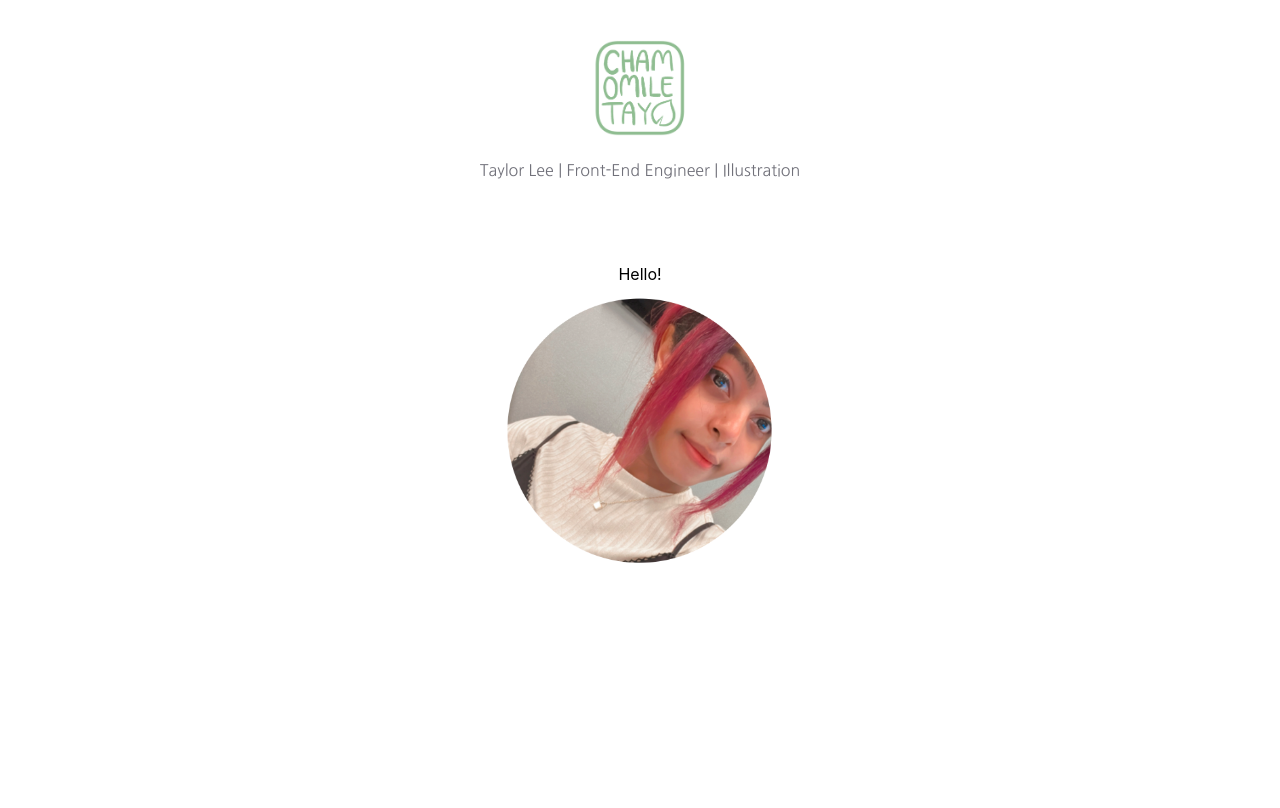
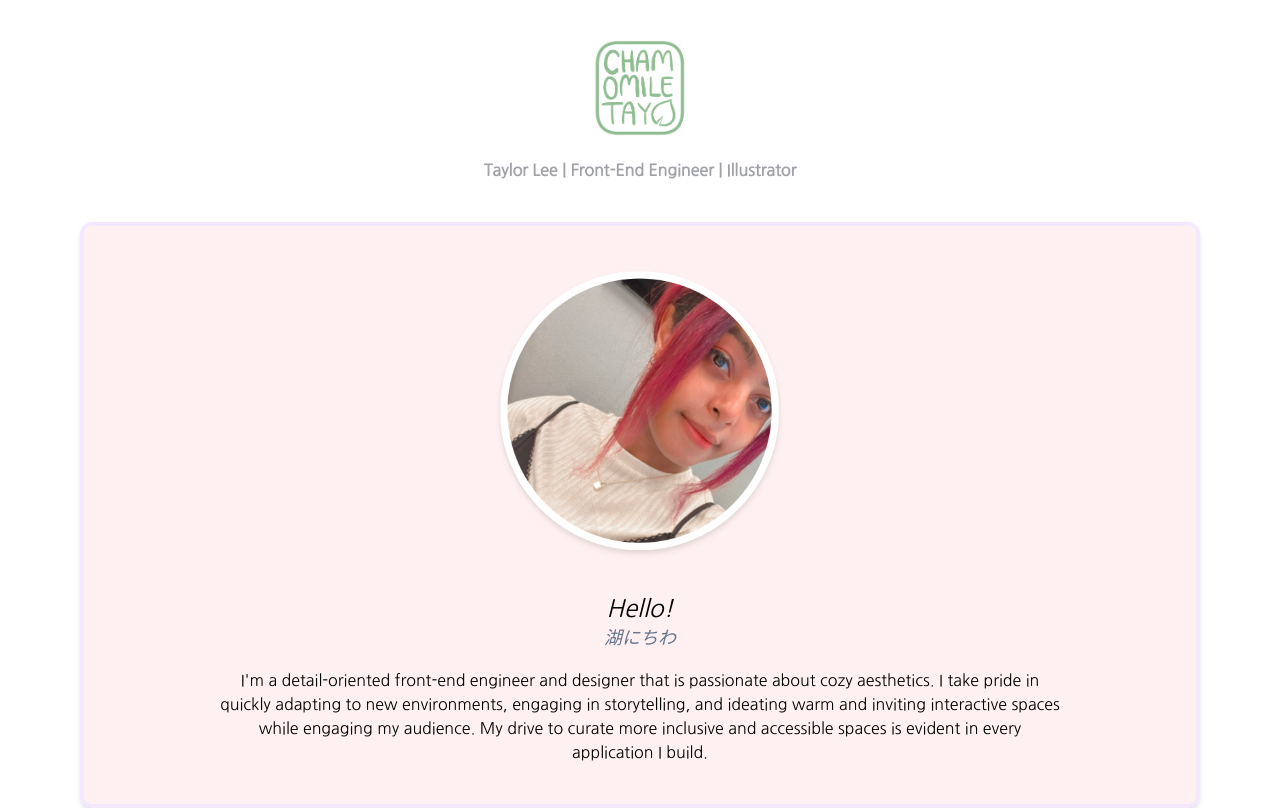
Before and after one commit to chamomiletay/chamomiletay-archive, a React (Create React App) app: page /about in a window 1280 px wide. Built offline with nearby package versions, Linux system fonts and the light colour scheme.

Commit message:
Added styling and description to About component

```diff
--- a/public/index.html
+++ b/public/index.html
@@ -15,7 +15,17 @@
       user's mobile device or desktop. See https://developers.google.com/web/fundamentals/web-app-manifest/
     -->
     <link rel="manifest" href="%PUBLIC_URL%/manifest.json" />
+
+    <!-- font imports -->
+
     <link href="https://fonts.googleapis.com/css2?family=Nanum+Gothic&display=swap" rel="stylesheet">
+
+    <link href="https://fonts.googleapis.com/css2?family=Noto+Sans+JP:wght@500&display=swap" rel="stylesheet">
+
+    <link href="https://fonts.googleapis.com/css2?family=Noto+Serif+JP:wght@500&display=swap" rel="stylesheet">
+
+    <link href="https://fonts.googleapis.com/css2?family=M+PLUS+Rounded+1c:wght@500&display=swap" rel="stylesheet">
+
     <!--
       Notice the use of %PUBLIC_URL% in the tags above.
       It will be replaced with the URL of the `public` folder during the build.
--- a/src/components/About.js
+++ b/src/components/About.js
@@ -4,14 +4,28 @@ import tayIcon from './images/taylor_icon.png'
 
 
 const About = () => {
+
+
   return (
-    <div className='p-10 m-auto flex-auto items-center justify-center'>
+    <div className='px-20 font-nanum-gothic'>
 
-        <div className='inline-block m-auto pb-4'>
-            <p>Hello!</p>
-            <img alt='profile picture' src={tayIcon} className='h-72'></img>
+      <div className='p-10 m-auto flex-auto items-center justify-center border-4 border-purple-100 bg-rose-50 shadow-md rounded-xl'>
 
-        </div>
+          <div className='inline-block m-auto pb-4'>
+              <img alt='profile' src={tayIcon} className='h-72 drop-shadow-md'></img>
+
+          </div>
+
+          <div>
+              <h3 className='pt-4 text-2xl m-plus-rounded italic'>Hello!</h3>
+              <p className='pb-4 text-lg m-plus-rounded italic text-slate-500'>湖にちわ</p>
+
+              <p className='px-24'>
+                I'm a detail-oriented front-end engineer and designer that is passionate about cozy aesthetics. I take pride in quickly adapting to new environments, engaging in storytelling, and ideating warm and inviting interactive spaces while engaging my audience. My drive to curate more inclusive and accessible spaces is evident in every application I build.
+              </p>
+
+          </div>
+      </div>
 
     </div>
   )
--- a/src/components/Header.js
+++ b/src/components/Header.js
@@ -18,7 +18,7 @@ const Header = () => {
       </div>
 
       <div>
-        <p className='font-nanum-gothic text-zinc-500'>Taylor Lee | Front-End Engineer | Illustration </p>
+        <p className='font-nanum-gothic text-zinc-400 font-semibold'>Taylor Lee | Front-End Engineer | Illustrator </p>
       </div>
 
     </div>
--- a/tailwind.config.js
+++ b/tailwind.config.js
@@ -7,7 +7,10 @@ module.exports = {
     extend: {
       backgroundImage: {},
       fontFamily: {
-        'nanum-gothic': ['Nanum Gothic', 'sans-serif']
+        'nanum-gothic': ['Nanum Gothic', 'sans-serif'],
+        'noto-sans-jp': ['Noto Sans JP', 'sans-serif'],
+        'noto-serif-jp': ['Noto Serif JP', 'sans-serif'],
+        'm-plus-rounded': ['M PLUS Rounded 1c', 'sans-serif']
       }
     },
   },
```
